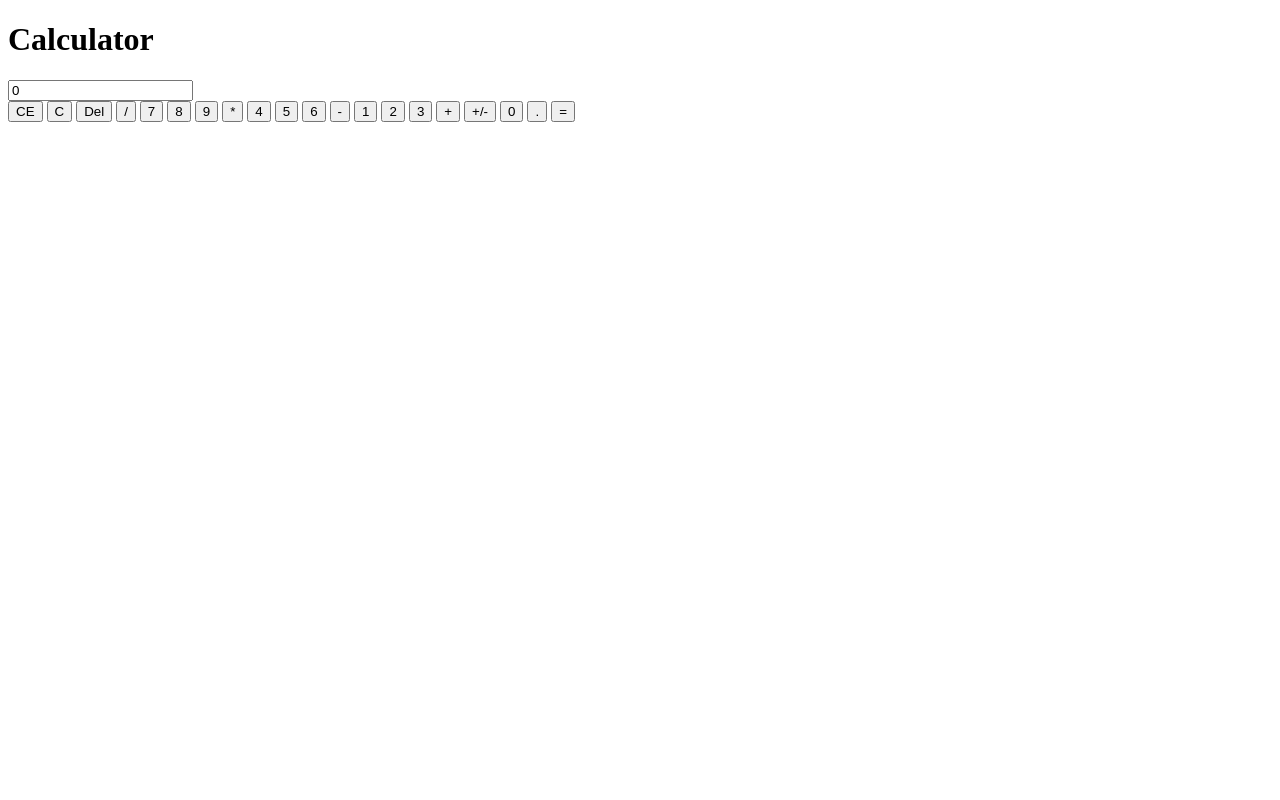
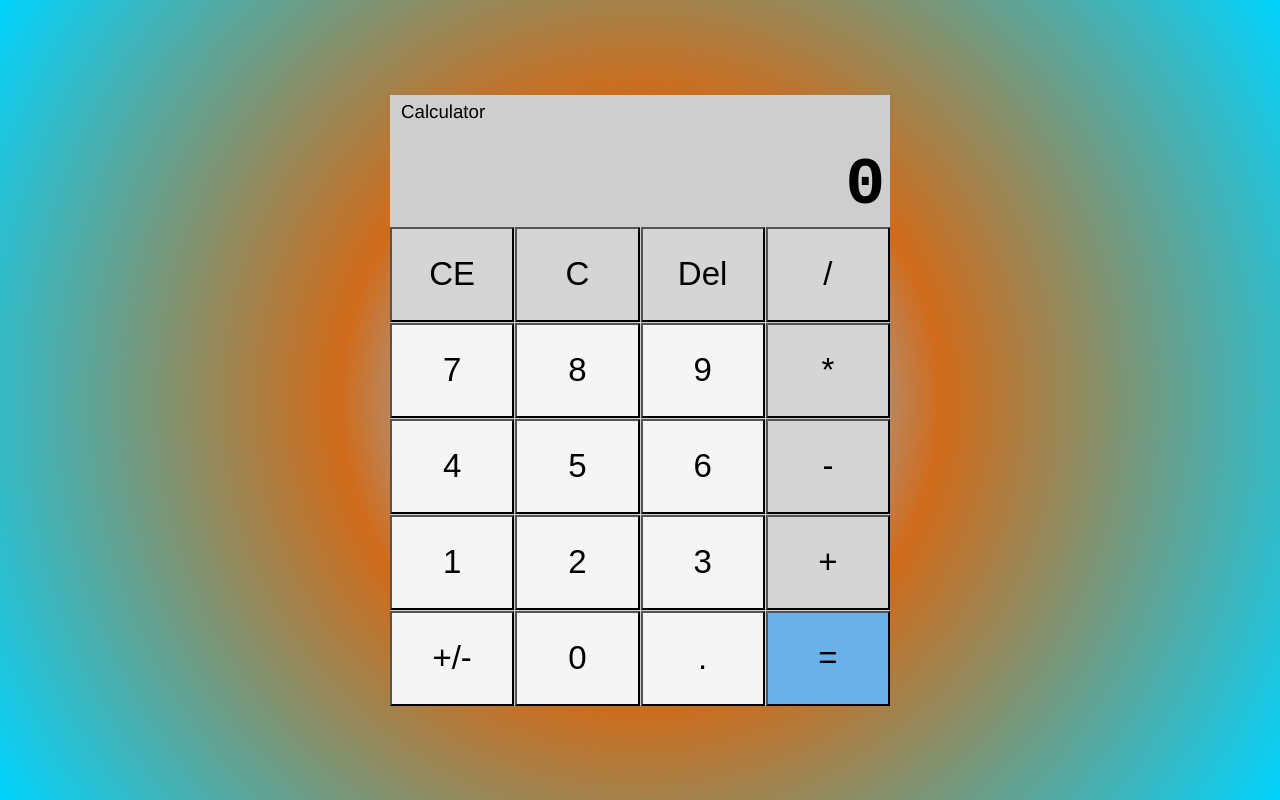
Before and after one commit to JADundee/Calculator, a plain HTML site: page index.html in a window 1280 px wide. Drawn offline with Linux system fonts and the light colour scheme.

Commit message:
Completed css styling and app layout

```diff
--- a/css/main.css
+++ b/css/main.css
@@ -0,0 +1,116 @@
+@import url('https://fonts.googleapis.com/css2?family=Montserrat&display=swap');
+
+* {
+    margin: 0;
+    padding: 0;
+    box-sizing: border-box;
+}
+
+html {
+    font-size: 16px;
+    font-family:"montserrat", monospace;
+    color: black;
+}
+
+body {
+    width: 100vw;
+    height: 100vh;
+    background: rgb(2,0,36);
+    background: radial-gradient(circle, rgba(2,0,36,1) 0%, rgba(163,163,163,1) 25%, rgb(208, 107, 26) 40%, rgba(0,212,255,1) 100%);
+    display: grid;
+    place-content: center;
+}
+
+.container {
+    width: 90vw;
+    max-width: 500px;
+    background-color: #cecece;
+    display: grid;
+    gap: 1px;
+    grid-template-areas:
+        "header header header header"
+        "display display display display";
+    grid-template-columns: repeat(4, minmax(0, 1fr));
+    grid-template-rows: 20px minmax(120px, auto) repeat(5, minmax(0, 70px));
+}
+
+.container:focus-within {
+    background-color: rgba(225, 225, 225, .5);
+}
+
+.header {
+    grid-area: header;
+    padding: .25rem .5rem;
+    display: flex;
+    align-items: center;
+}
+
+.header > h1 {
+    font-family: 'Franklin Gothic Medium', 'Arial Narrow', Arial, sans-serif;
+    font-size: .85rem;
+    font-weight: normal;
+}
+
+.display {
+    grid-area: display;
+    padding: 3px 5px;
+    display: flex;
+    justify-content: space-between;
+    flex-direction: column;
+}
+
+.previousValue {
+    display: flex;
+    justify-content: flex-end;
+    align-items: center;
+}
+
+.currentValue {
+    font-size: 3rem;
+    font-weight: bolder;
+    background-color: transparent;
+    border: none;
+    outline: none;
+    text-align: right;
+    font-family: "Roboto Mono", monospace;
+}
+
+button {
+    display: grid;
+    place-content: center;
+    font-size: 1.5rem;
+    padding: .5rem;
+    background-color: whitesmoke;
+    outline: none;
+}
+
+button:hover,
+button:active {
+    background-color: rgba(255, 255, 255, .2);
+    box-shadow: 1px 1px 10px rgb(0, 115, 10);
+    filter: brightness(120%);
+}
+
+.function {
+    background-color: rgb(213, 213, 213);
+}
+
+.equals {
+    background-color: rgb(106, 177, 233);
+}
+
+.equals:hover,
+.equals:active {
+    background-color: rgb(0, 18, 138);
+    color: whitesmoke;
+    filter: brightness(120%);
+}
+
+@media screen and (min-width: 768px) {
+    html {
+        font-size: 22px;
+    }
+    .container {
+        grid-template-rows: 35px minmax(95px, auto) repeat(5, minmax(0, 95px));
+    }
+}
--- a/index.html
+++ b/index.html
@@ -8,6 +8,9 @@
     <title>Simple Calculator</title>
     <link rel="stylesheet" href="css/main.css">
     <script src="js/main.js" defer></script>
+    <link rel="preconnect" href="https://fonts.googleapis.com">
+    <link rel="preconnect" href="https://fonts.gstatic.com" crossorigin>
+    <link href="https://fonts.googleapis.com/css2?family=Montserrat&display=swap" rel="stylesheet">
 </head>
 
 <body>
@@ -37,15 +40,15 @@
         <button class="number">6</button>
         <button class="operator function">-</button>
 
-        <button class="number function">1</button>
-        <button class="number function">2</button>
-        <button class="number function">3</button>
+        <button class="number">1</button>
+        <button class="number">2</button>
+        <button class="number">3</button>
         <button class="operator function">+</button>
 
         <button class="signChange">+/-</button>
         <button class="number">0</button>
         <button class="number">.</button>
-        <button class="equals">=</button>
+        <button class="equals function">=</button>
 
     </main>
 
```
